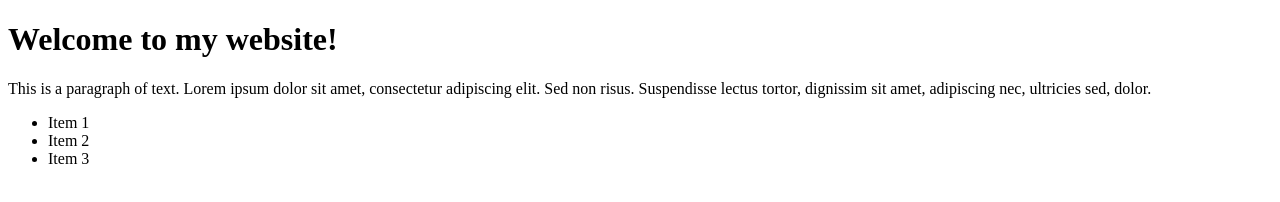
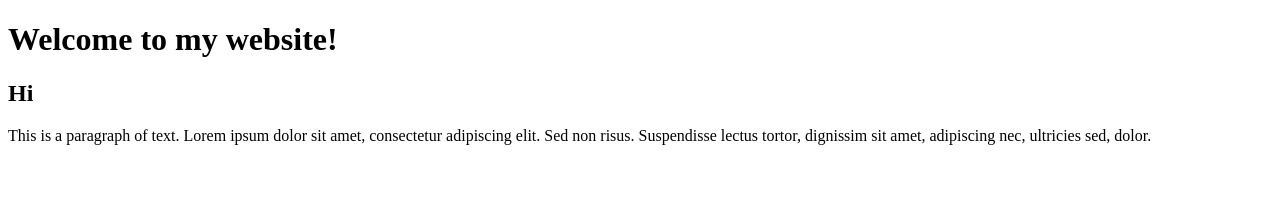
Before and after one commit to SK0014/final, a plain HTML site: page index.html in a window 1280 px wide. Drawn offline with Linux system fonts and the light colour scheme.

Commit message:
This is branch commit

```diff
--- a/index.html
+++ b/index.html
@@ -5,11 +5,8 @@
 </head>
 <body>
 	<h1>Welcome to my website!</h1>
+<h2>Hi</h2>
 	<p>This is a paragraph of text. Lorem ipsum dolor sit amet, consectetur adipiscing elit. Sed non risus. Suspendisse lectus tortor, dignissim sit amet, adipiscing nec, ultricies sed, dolor.</p>
-	<ul>
-		<li>Item 1</li>
-		<li>Item 2</li>
-		<li>Item 3</li>
-	</ul>
+
 </body>
 </html>
```
